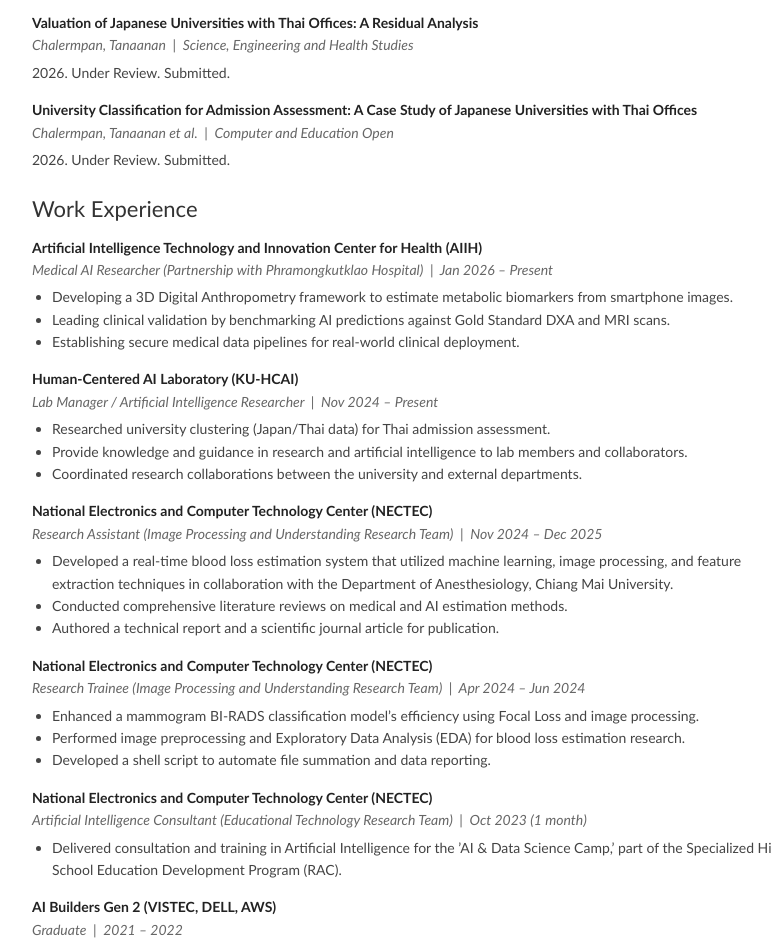
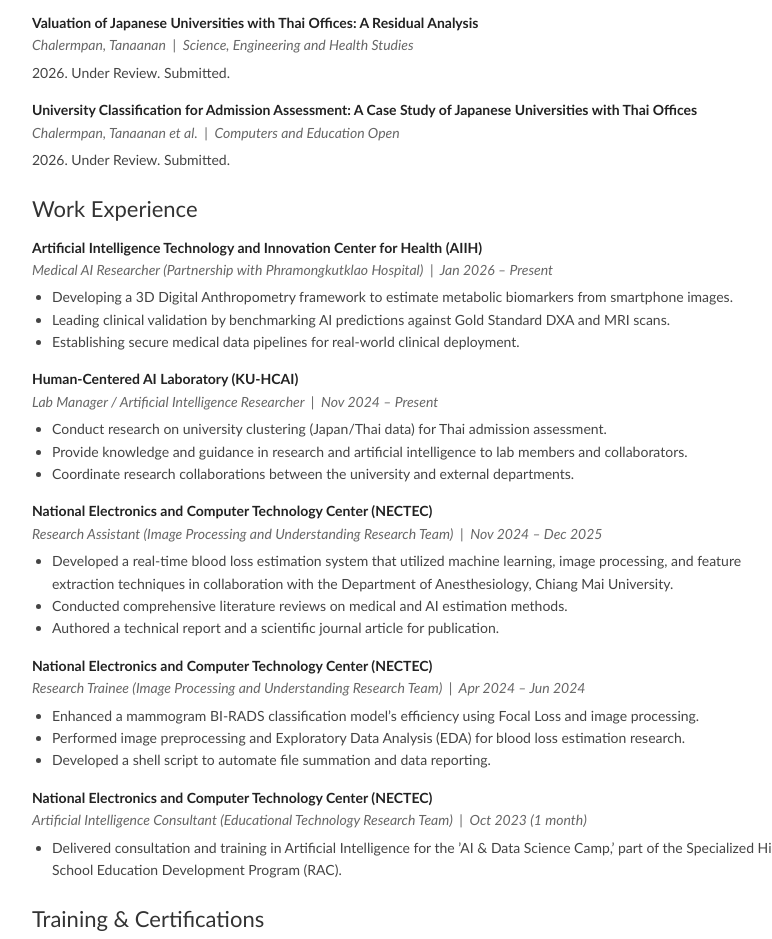
Before and after one commit to Tanaanan/tanaanan.github.io, a plain HTML site: page index.html in a window 1280 px wide. Shown: the part 766-1705 px from the top of the page, without its empty margins (224-996 px from the left). Drawn offline with Linux system fonts and the light colour scheme.

Commit message:
Refine typos, tenses, and separate training section

```diff
--- a/index.html
+++ b/index.html
@@ -113,7 +113,7 @@
 
                 <div class="item">
                   <div class="item-title">University Classification for Admission Assessment: A Case Study of Japanese Universities with Thai Offices</div>
-                  <div class="item-meta">Chalermpan, Tanaanan et al. &nbsp;|&nbsp; Computer and Education Open</div>
+                  <div class="item-meta">Chalermpan, Tanaanan et al. &nbsp;|&nbsp; Computers and Education Open</div>
                   <div class="item-desc">
                     2026. Under Review. Submitted.
                   </div>
@@ -139,9 +139,9 @@
                   <div class="item-meta">Lab Manager / Artificial Intelligence Researcher &nbsp;|&nbsp; Nov 2024 – Present</div>
                   <div class="item-desc">
                     <ul>
-                      <li>Researched university clustering (Japan/Thai data) for Thai admission assessment.</li>
+                      <li>Conduct research on university clustering (Japan/Thai data) for Thai admission assessment.</li>
                       <li>Provide knowledge and guidance in research and artificial intelligence to lab members and collaborators.</li>
-                      <li>Coordinated research collaborations between the university and external departments.</li>
+                      <li>Coordinate research collaborations between the university and external departments.</li>
                     </ul>
                   </div>
                 </div>
@@ -179,6 +179,8 @@
                     </ul>
                   </div>
                 </div>
+
+                <h2 class="section-heading">Training & Certifications</h2>
 
                 <div class="item">
                   <div class="item-title">AI Builders Gen 2 (VISTEC, DELL, AWS)</div>
```
